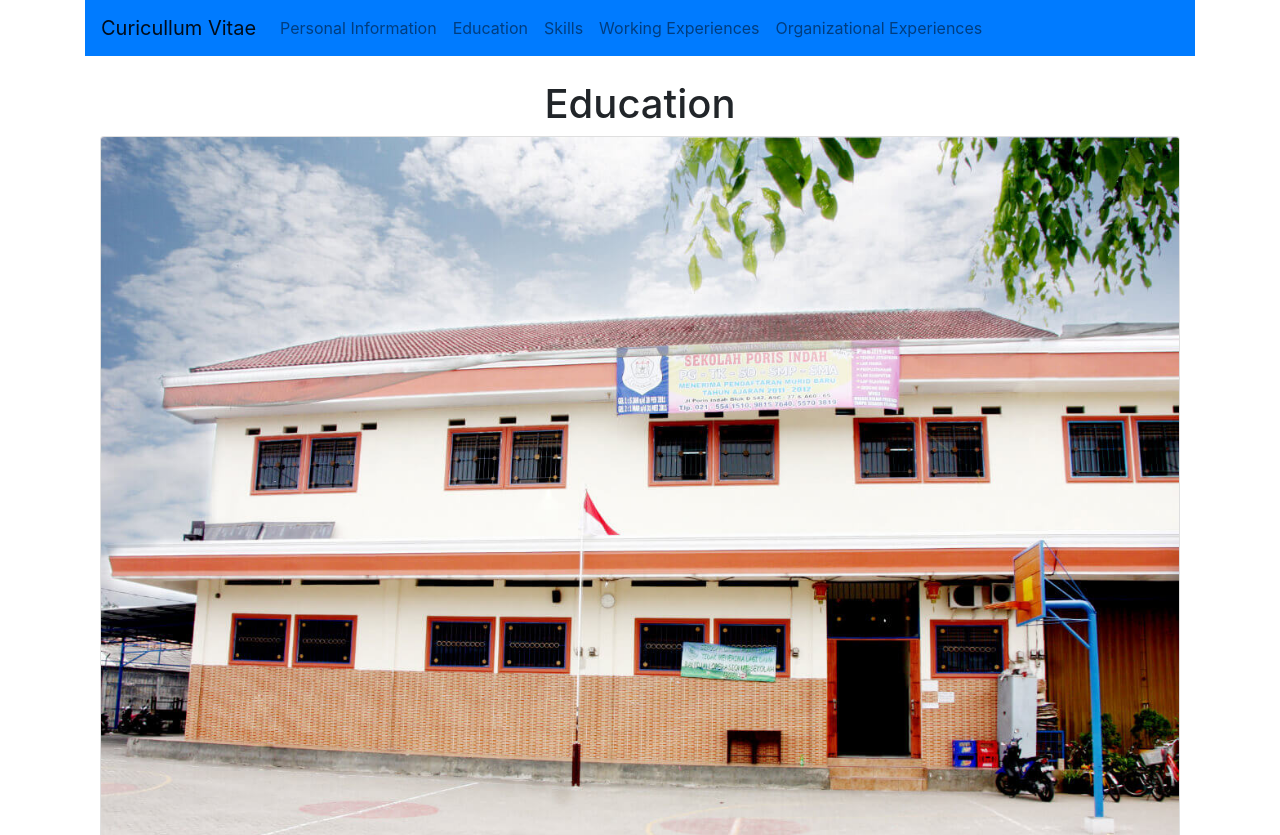
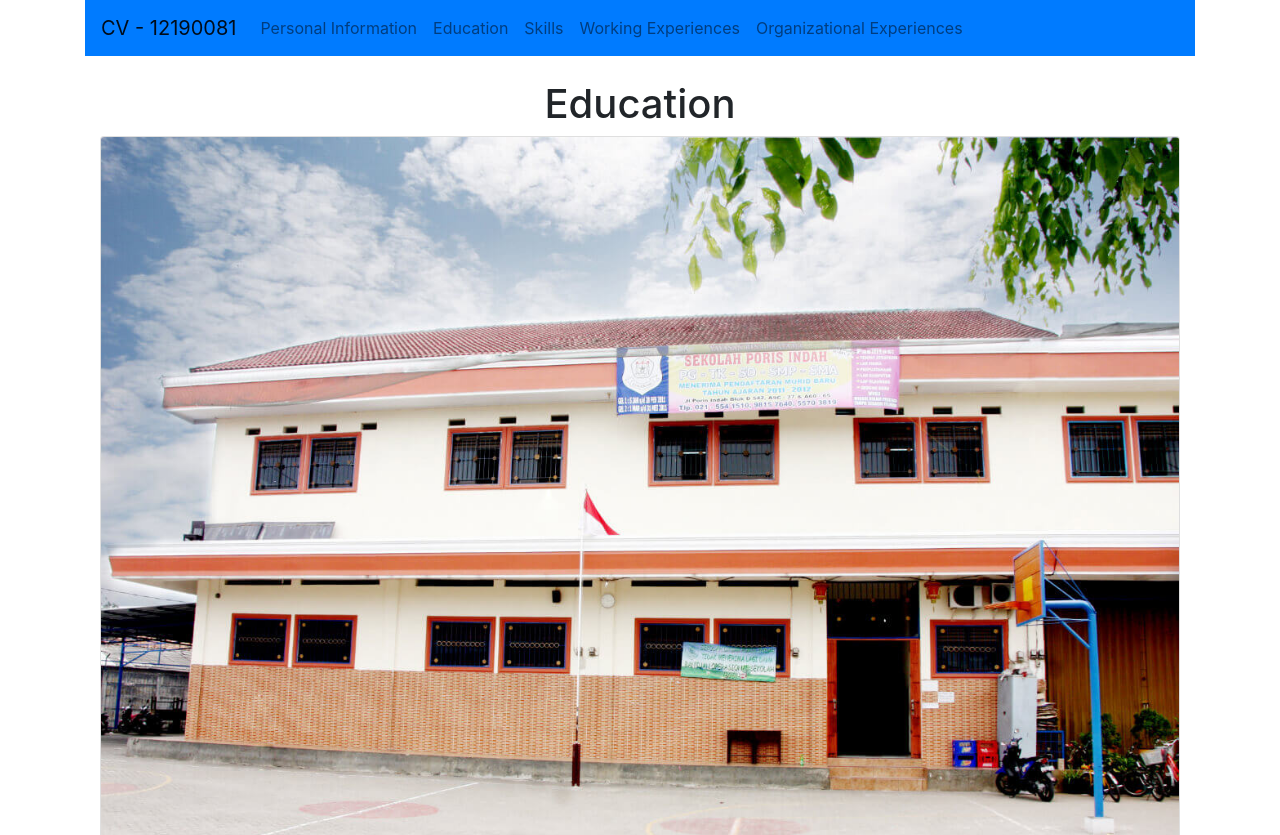
Before and after one commit to MarcoMmmmmmm/marcommmmmmm.github.io, a plain HTML site: page education.html in a window 1280 px wide. Shown: the top 835 px of the page. Drawn offline with nearby package versions, Linux system fonts and the light colour scheme.

Commit message:
Update education.html
ganti NIM

```diff
--- a/education.html
+++ b/education.html
@@ -13,7 +13,7 @@
   <body>
     <div class="container">
       <nav class="navbar sticky-top navbar-expand-lg navbar-light bg-primary">
-        <a class="navbar-brand" href="marco.html">Curicullum Vitae</a>
+        <a class="navbar-brand" href="marco.html">CV - 12190081</a>
         <button class="navbar-toggler" type="button" data-toggle="collapse" data-target="#navbarNav" aria-controls="navbarNav" aria-expanded="false" aria-label="Toggle navigation">
           <span class="navbar-toggler-icon"></span>
         </button>
```
